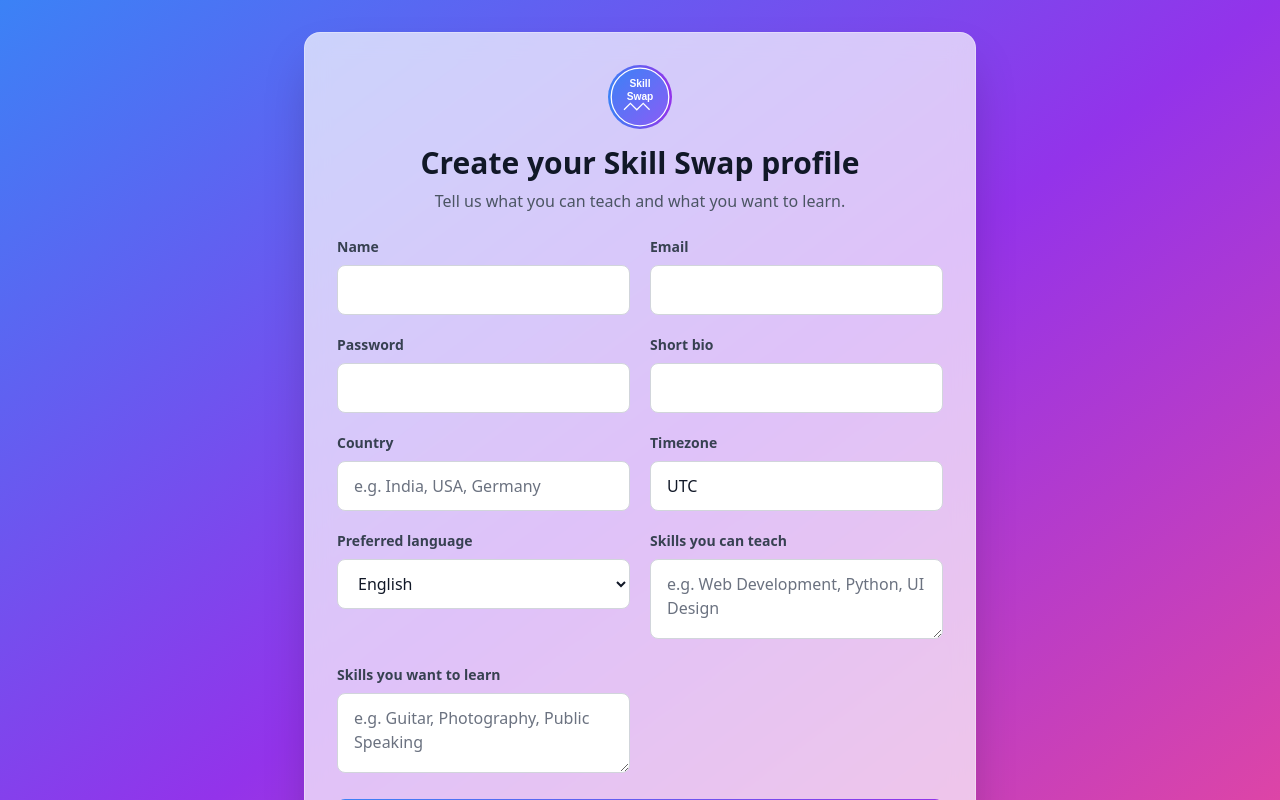
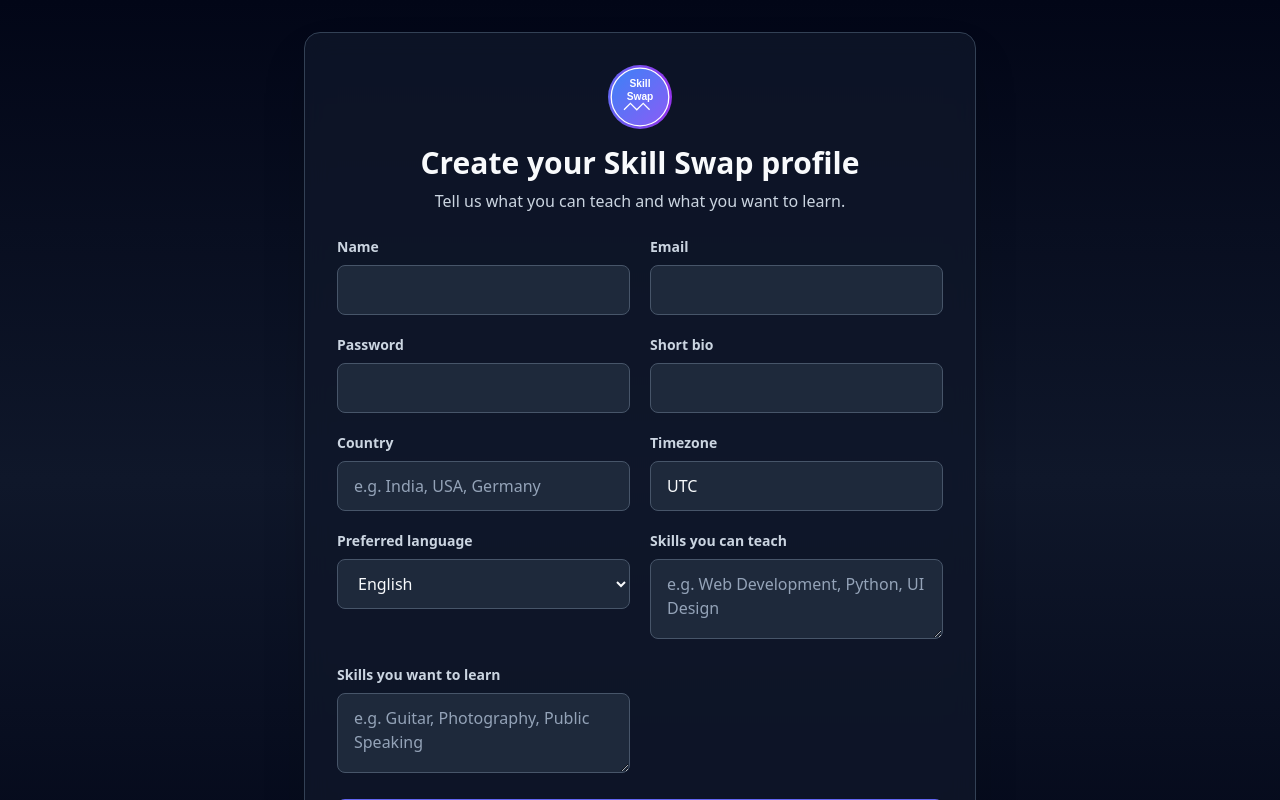
Before and after one commit to Dhiruu021/SkillSwap, a React (Vite) app in the folder frontend/: page /register in a window 1280 px wide. Shown: the top 800 px of the page. Built offline with nearby package versions, Linux system fonts and the light colour scheme; no server answers.

Commit message:
Update login and register pages to match landing page color scheme

```diff
--- a/frontend/src/pages/RegisterPage.jsx
+++ b/frontend/src/pages/RegisterPage.jsx
@@ -60,27 +60,27 @@ const RegisterPage = () => {
   };
 
   return (
-    <div className="flex min-h-screen items-center justify-center bg-gradient-to-br from-blue-500 via-purple-600 to-pink-500 dark:from-slate-900 dark:via-slate-800 dark:to-slate-900 px-4 py-8">
-      <div className="w-full max-w-2xl rounded-2xl bg-white/70 dark:bg-slate-900/70 backdrop-blur-md border border-white/30 dark:border-slate-700/50 shadow-2xl p-8">
+    <div className="flex min-h-screen items-center justify-center bg-gradient-to-b from-slate-950 via-slate-900 to-slate-950 px-4 py-8">
+      <div className="w-full max-w-2xl rounded-2xl bg-slate-900/80 backdrop-blur-md border border-slate-700 shadow-2xl p-8">
         <div className="text-center mb-6">
-          <div className="inline-flex items-center justify-center w-16 h-16 bg-gradient-to-r from-blue-500 to-purple-600 rounded-full mb-4">
+          <div className="inline-flex items-center justify-center w-16 h-16 bg-gradient-to-r from-indigo-500 to-purple-600 rounded-full mb-4">
             <img src="/logo.svg" alt="Skill Swap Logo" className="w-16 h-16" />
           </div>
-          <h1 className="text-3xl font-bold text-gray-900 dark:text-white mb-2">Create your Skill Swap profile</h1>
-          <p className="text-gray-600 dark:text-slate-300">
+          <h1 className="text-3xl font-bold text-slate-50 mb-2">Create your Skill Swap profile</h1>
+          <p className="text-slate-300">
             Tell us what you can teach and what you want to learn.
           </p>
         </div>
         {error && (
-          <div className="mb-4 rounded-lg border border-red-500/40 bg-red-500/10 px-4 py-3 text-sm text-red-600 dark:text-red-400">
+          <div className="mb-4 rounded-lg border border-red-500/40 bg-red-500/10 px-4 py-3 text-sm text-red-400">
             {error}
           </div>
         )}
         <form onSubmit={handleSubmit} className="grid gap-5 md:grid-cols-2">
           <div className="md:col-span-1">
-            <label className="block text-sm font-semibold text-gray-700 dark:text-slate-300 mb-2">Name</label>
+            <label className="block text-sm font-semibold text-slate-300 mb-2">Name</label>
             <input
-              className="w-full rounded-lg border border-gray-300 dark:border-slate-600 bg-white dark:bg-slate-800 px-4 py-3 text-gray-900 dark:text-white placeholder-gray-500 dark:placeholder-slate-400 focus:border-blue-500 focus:ring-2 focus:ring-blue-500/20 transition-colors"
+              className="w-full rounded-lg border border-slate-600 bg-slate-800 px-4 py-3 text-slate-50 placeholder-slate-400 focus:border-indigo-500 focus:ring-2 focus:ring-indigo-500/20 transition-colors"
               name="name"
               value={form.name}
               onChange={handleChange}
@@ -88,9 +88,9 @@ const RegisterPage = () => {
             />
           </div>
           <div className="md:col-span-1">
-            <label className="block text-sm font-semibold text-gray-700 dark:text-slate-300 mb-2">Email</label>
+            <label className="block text-sm font-semibold text-slate-300 mb-2">Email</label>
             <input
-              className="w-full rounded-lg border border-gray-300 dark:border-slate-600 bg-white dark:bg-slate-800 px-4 py-3 text-gray-900 dark:text-white placeholder-gray-500 dark:placeholder-slate-400 focus:border-blue-500 focus:ring-2 focus:ring-blue-500/20 transition-colors"
+              className="w-full rounded-lg border border-slate-600 bg-slate-800 px-4 py-3 text-slate-50 placeholder-slate-400 focus:border-indigo-500 focus:ring-2 focus:ring-indigo-500/20 transition-colors"
               type="email"
               name="email"
               value={form.email}
@@ -99,9 +99,9 @@ const RegisterPage = () => {
             />
           </div>
           <div className="md:col-span-1">
-            <label className="block text-sm font-semibold text-gray-700 dark:text-slate-300 mb-2">Password</label>
+            <label className="block text-sm font-semibold text-slate-300 mb-2">Password</label>
             <input
-              className="w-full rounded-lg border border-gray-300 dark:border-slate-600 bg-white dark:bg-slate-800 px-4 py-3 text-gray-900 dark:text-white placeholder-gray-500 dark:placeholder-slate-400 focus:border-blue-500 focus:ring-2 focus:ring-blue-500/20 transition-colors"
+              className="w-full rounded-lg border border-slate-600 bg-slate-800 px-4 py-3 text-slate-50 placeholder-slate-400 focus:border-indigo-500 focus:ring-2 focus:ring-indigo-500/20 transition-colors"
               type="password"
               name="password"
               value={form.password}
@@ -110,18 +110,18 @@ const RegisterPage = () => {
             />
           </div>
           <div className="md:col-span-1">
-            <label className="block text-sm font-semibold text-gray-700 dark:text-slate-300 mb-2">Short bio</label>
+            <label className="block text-sm font-semibold text-slate-300 mb-2">Short bio</label>
             <input
-              className="w-full rounded-lg border border-gray-300 dark:border-slate-600 bg-white dark:bg-slate-800 px-4 py-3 text-gray-900 dark:text-white placeholder-gray-500 dark:placeholder-slate-400 focus:border-blue-500 focus:ring-2 focus:ring-blue-500/20 transition-colors"
+              className="w-full rounded-lg border border-slate-600 bg-slate-800 px-4 py-3 text-slate-50 placeholder-slate-400 focus:border-indigo-500 focus:ring-2 focus:ring-indigo-500/20 transition-colors"
               name="bio"
               value={form.bio}
               onChange={handleChange}
             />
           </div>
           <div className="md:col-span-1">
-            <label className="block text-sm font-semibold text-gray-700 dark:text-slate-300 mb-2">Country</label>
+            <label className="block text-sm font-semibold text-slate-300 mb-2">Country</label>
             <input
-              className="w-full rounded-lg border border-gray-300 dark:border-slate-600 bg-white dark:bg-slate-800 px-4 py-3 text-gray-900 dark:text-white placeholder-gray-500 dark:placeholder-slate-400 focus:border-blue-500 focus:ring-2 focus:ring-blue-500/20 transition-colors"
+              className="w-full rounded-lg border border-slate-600 bg-slate-800 px-4 py-3 text-slate-50 placeholder-slate-400 focus:border-indigo-500 focus:ring-2 focus:ring-indigo-500/20 transition-colors"
               name="country"
               value={form.country}
               onChange={handleChange}
@@ -130,9 +130,9 @@ const RegisterPage = () => {
             />
           </div>
           <div className="md:col-span-1">
-            <label className="block text-sm font-semibold text-gray-700 dark:text-slate-300 mb-2">Timezone</label>
+            <label className="block text-sm font-semibold text-slate-300 mb-2">Timezone</label>
             <input
-              className="w-full rounded-lg border border-gray-300 dark:border-slate-600 bg-white dark:bg-slate-800 px-4 py-3 text-gray-900 dark:text-white placeholder-gray-500 dark:placeholder-slate-400 focus:border-blue-500 focus:ring-2 focus:ring-blue-500/20 transition-colors"
+              className="w-full rounded-lg border border-slate-600 bg-slate-800 px-4 py-3 text-slate-50 placeholder-slate-400 focus:border-indigo-500 focus:ring-2 focus:ring-indigo-500/20 transition-colors"
               name="timezone"
               value={form.timezone}
               onChange={handleChange}
@@ -141,9 +141,9 @@ const RegisterPage = () => {
             />
           </div>
           <div className="md:col-span-1">
-            <label className="block text-sm font-semibold text-gray-700 dark:text-slate-300 mb-2">Preferred language</label>
+            <label className="block text-sm font-semibold text-slate-300 mb-2">Preferred language</label>
             <select
-              className="w-full rounded-lg border border-gray-300 dark:border-slate-600 bg-white dark:bg-slate-800 px-4 py-3 text-gray-900 dark:text-white focus:border-blue-500 focus:ring-2 focus:ring-blue-500/20 transition-colors"
+              className="w-full rounded-lg border border-slate-600 bg-slate-800 px-4 py-3 text-slate-50 focus:border-indigo-500 focus:ring-2 focus:ring-indigo-500/20 transition-colors"
               name="languagePreference"
               value={form.languagePreference}
               onChange={handleChange}
@@ -153,11 +153,11 @@ const RegisterPage = () => {
             </select>
           </div>
           <div className="md:col-span-1">
-            <label className="block text-sm font-semibold text-gray-700 dark:text-slate-300 mb-2">
+            <label className="block text-sm font-semibold text-slate-300 mb-2">
               Skills you can teach
             </label>
             <textarea
-              className="w-full rounded-lg border border-gray-300 dark:border-slate-600 bg-white dark:bg-slate-800 px-4 py-3 text-gray-900 dark:text-white placeholder-gray-500 dark:placeholder-slate-400 focus:border-blue-500 focus:ring-2 focus:ring-blue-500/20 transition-colors min-h-[80px]"
+              className="w-full rounded-lg border border-slate-600 bg-slate-800 px-4 py-3 text-slate-50 placeholder-slate-400 focus:border-indigo-500 focus:ring-2 focus:ring-indigo-500/20 transition-colors min-h-[80px]"
               name="teachSkills"
               value={form.teachSkills}
               onChange={handleChange}
@@ -165,11 +165,11 @@ const RegisterPage = () => {
             />
           </div>
           <div className="md:col-span-1">
-            <label className="block text-sm font-semibold text-gray-700 dark:text-slate-300 mb-2">
+            <label className="block text-sm font-semibold text-slate-300 mb-2">
               Skills you want to learn
             </label>
             <textarea
-              className="w-full rounded-lg border border-gray-300 dark:border-slate-600 bg-white dark:bg-slate-800 px-4 py-3 text-gray-900 dark:text-white placeholder-gray-500 dark:placeholder-slate-400 focus:border-blue-500 focus:ring-2 focus:ring-blue-500/20 transition-colors min-h-[80px]"
+              className="w-full rounded-lg border border-slate-600 bg-slate-800 px-4 py-3 text-slate-50 placeholder-slate-400 focus:border-indigo-500 focus:ring-2 focus:ring-indigo-500/20 transition-colors min-h-[80px]"
               name="learnSkills"
               value={form.learnSkills}
               onChange={handleChange}
@@ -178,15 +178,15 @@ const RegisterPage = () => {
           </div>
           <button
             type="submit"
-            className="md:col-span-2 w-full bg-gradient-to-r from-blue-500 to-purple-600 hover:from-blue-600 hover:to-purple-700 text-white font-semibold py-3 px-4 rounded-lg transition-all duration-200 transform hover:scale-105 shadow-lg"
+            className="md:col-span-2 w-full bg-indigo-500 hover:bg-indigo-600 text-white font-semibold py-3 px-4 rounded-lg transition-all duration-200 shadow-lg"
             disabled={loading}
           >
             {loading ? 'Creating account...' : 'Create account'}
           </button>
         </form>
-        <p className="mt-6 text-center text-gray-600 dark:text-slate-400">
+        <p className="mt-6 text-center text-slate-400">
           Already have an account?{' '}
-          <Link to="/login" className="text-blue-600 dark:text-blue-400 hover:text-blue-700 dark:hover:text-blue-300 font-semibold">
+          <Link to="/login" className="text-indigo-400 hover:text-indigo-300 font-semibold">
             Log in
           </Link>
         </p>
```
Also changed, not shown: frontend/src/pages/LoginPage.jsx (+13 -13 lines).
